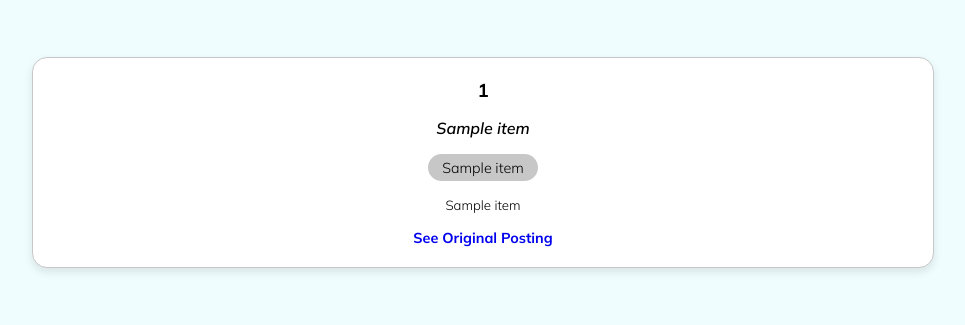
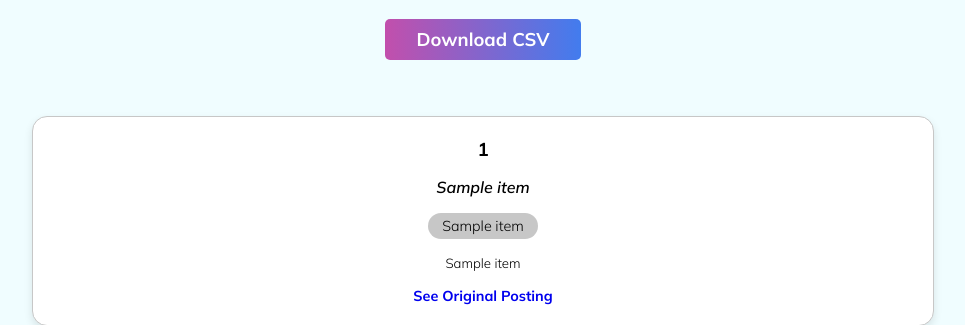
Before and after one commit to arielycliu/job-scraper, a Flask app: template src/website/templates/search.html in a window 1280 px wide. Shown: the part 200-525 px from the top of the page, without its empty margins (157-1122 px from the left). Run offline with Flask 3, Linux system fonts and the light colour scheme; the template is opened without the code that fills it: most values are stand-ins (such as "Sample title", 1, 10 or a date in 2020).

Commit message:
Added button to download csv files
- added Download CSV button
- added logic in app.py to send job_data.csv file to user

```diff
--- a/src/website/app.py
+++ b/src/website/app.py
@@ -1,16 +1,21 @@
-from flask import Flask, render_template, request
+from flask import Flask, render_template, request, send_file
 from src.scrapper.indeed_scrapper import IndeedScrapper
+from src.csv.csv_writer import write_to_csv
 
 app = Flask("Job Board")
+job_data = []
+
 
 # Render main page
 @app.route('/')
 def index():
     return render_template("index.html")
 
+
 # Render search results page
 @app.route('/search')
 def search():
+    global job_data
     keyword = request.args.get("keywords-field")
     print(keyword)
     location = request.args.get("location-field")
@@ -18,5 +23,14 @@ def search():
     job_data = indeed.fetch_data()
     return render_template("search.html", count=len(job_data), keyword=keyword, location=location, data=job_data)
 
+
+# Download csv
+@app.route('/download')
+def download():
+    global job_data
+    write_to_csv("job_data.csv", job_data)
+    return send_file("job_data.csv")
+
+
 if __name__ == '__main__':
     app.run(debug=True)
--- a/src/website/static/style.css
+++ b/src/website/static/style.css
@@ -169,12 +169,13 @@ button:hover {
     background-color: var(--bg_lightblue);
     padding-top: 2rem;
     padding-bottom: 5rem;
+    text-align: center;
 }
 
 .search_subtitle {
     font-size: 1.2em;
     margin-top: 15px;
-    margin-bottom: 3em;
+    margin-bottom: 1em;
 }
 
 .search_title {
@@ -231,3 +232,30 @@ button:hover {
     font-weight: 700;
     font-size: var(--about_skilltag);
 }
+
+/*CSV Button*/
+.gradient_button {
+    background-image: linear-gradient(to right, var(--gradient_pink) 0%, var(--gradient_blue) 50%, var(--gradient_purple) 100%);
+    color: var(--white);
+    font-weight: 700;
+    background-size: 200% auto;
+    box-sizing: border-box;
+    border-radius: 5px;
+    margin: auto;
+    margin-bottom: 3em;
+    text-align: center;
+    height: fit-content;
+    width: fit-content;
+    align-self: center;
+    margin-bottom: 3em;
+    padding: 0.5em 1.7em;
+    font-size: var(--button_text);
+    transition: 0.5s;
+}
+.gradient_button:hover {
+    background-position: right center;
+    cursor: pointer;
+}
+.gradient_button a {
+    color: var(--white);
+}
--- a/src/website/templates/search.html
+++ b/src/website/templates/search.html
@@ -9,6 +9,9 @@
 <body class="search">
 	<h1 class="search_title">Scraped Jobs</h1>
     <h4 class="search_subtitle">{{count}} jobs found for {{keyword}} in {{location}}.</h4>
+	<div class="gradient_button">
+		<a href="/download">Download CSV</a>
+	</div>
 	<div class="wrap_grid">
 		<div class="wrap_div"> </div>
 		<div class="job_flex_grid">
```
